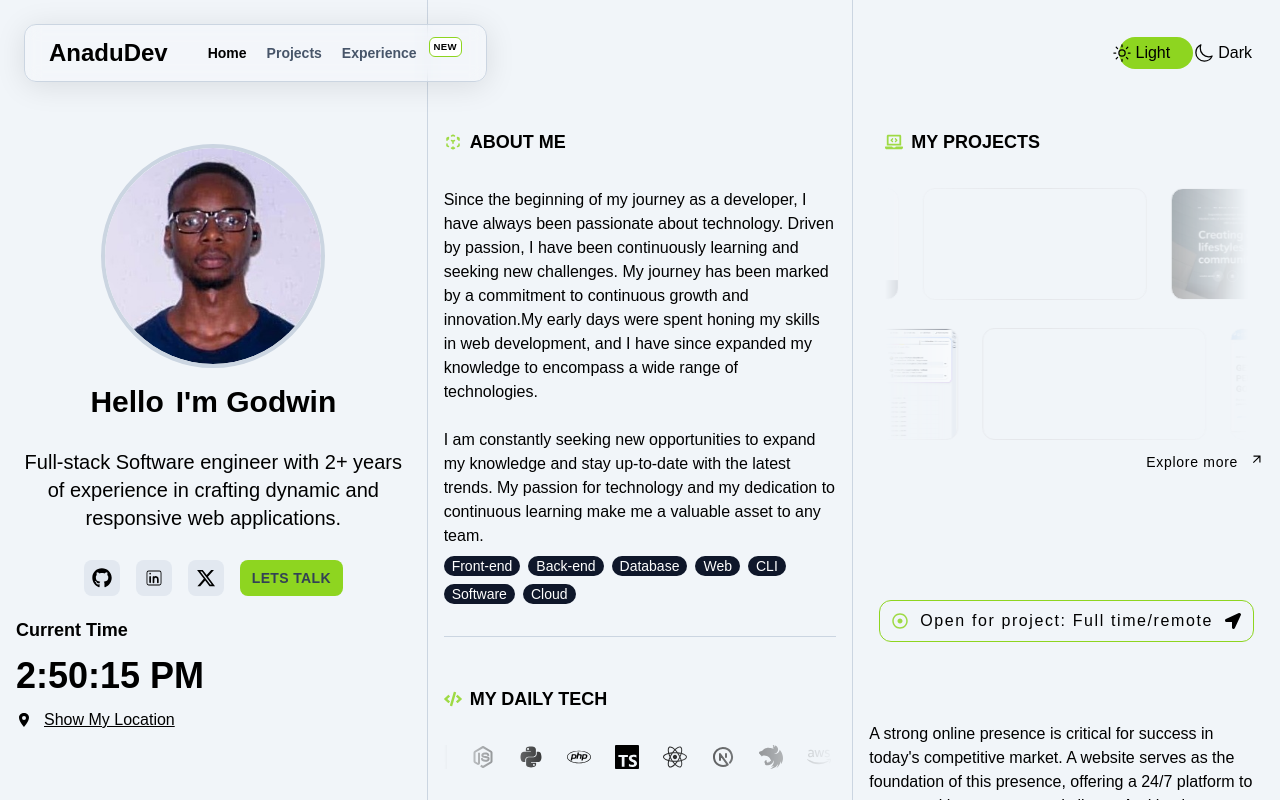
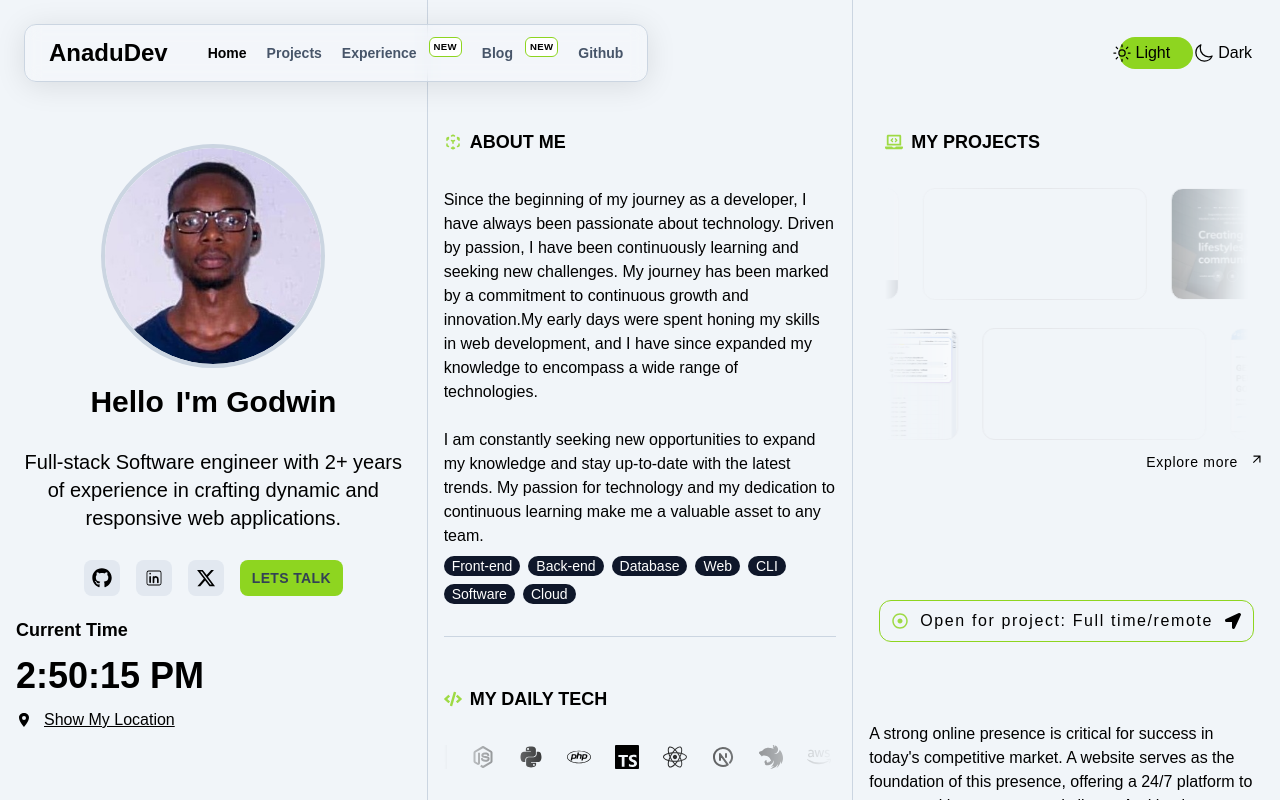
Before and after one commit to Anadudev/portfolio, a Next.js app: page / in a window 1280 px wide. Shown: the top 800 px of the page. Built offline with nearby package versions, Linux system fonts and the light colour scheme.

Commit message:
Update: modify navigation items to add Blog and GitHub links for improved accessibility

```diff
--- a/src/app/data/nav.ts
+++ b/src/app/data/nav.ts
@@ -14,16 +14,16 @@ export const navItems = [
     new: true,
     link: "/experiences",
   },
-  // {
-  //   name: "About",
-  //   new: true,
-  //   link: "#about",
-  // },
-  // {
-  //   name: "Blog",
-  //   new: false,
-  //   link: "/blog",
-  // },
+  {
+    name: "Blog",
+    new: true,
+    link: "https://dev.to/anadudev",
+  },
+  {
+    name: "Github",
+    new: false,
+    link: "https://github.com/Anadudev/",
+  },
   // {
   //   name: "Contact",
   //   new: false,
```
